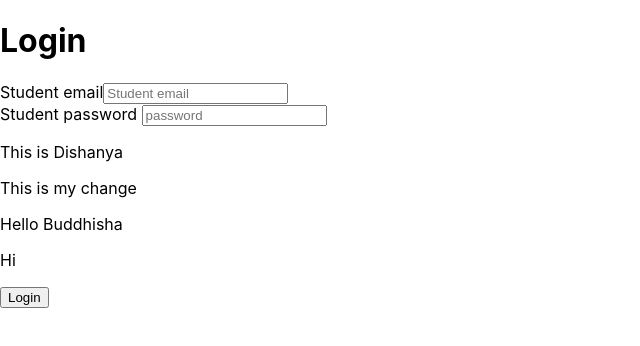
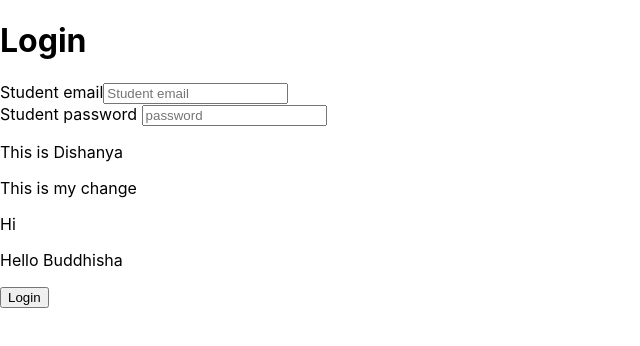
Before and after one commit to starshooter12345/brightboost, a React (Create React App) app in the folder client/: page /login in a window 1280 px wide. Shown: the top 346 px of the page, without its empty margins (0-640 px from the left). Built offline with nearby package versions, Linux system fonts and the light colour scheme.

Commit message:
Changes added to say hello to Buddhisha

```diff
--- a/client/src/Login.js
+++ b/client/src/Login.js
@@ -36,8 +36,8 @@ function Login() {
       <br/>
       <p>This is Dishanya</p>
       <p>This is my change</p>
+      <p>Hi</p>
       <p>Hello Buddhisha</p>
-      <p>Hi</p>
 
       <input type="submit" value="Login"/>
 
```
